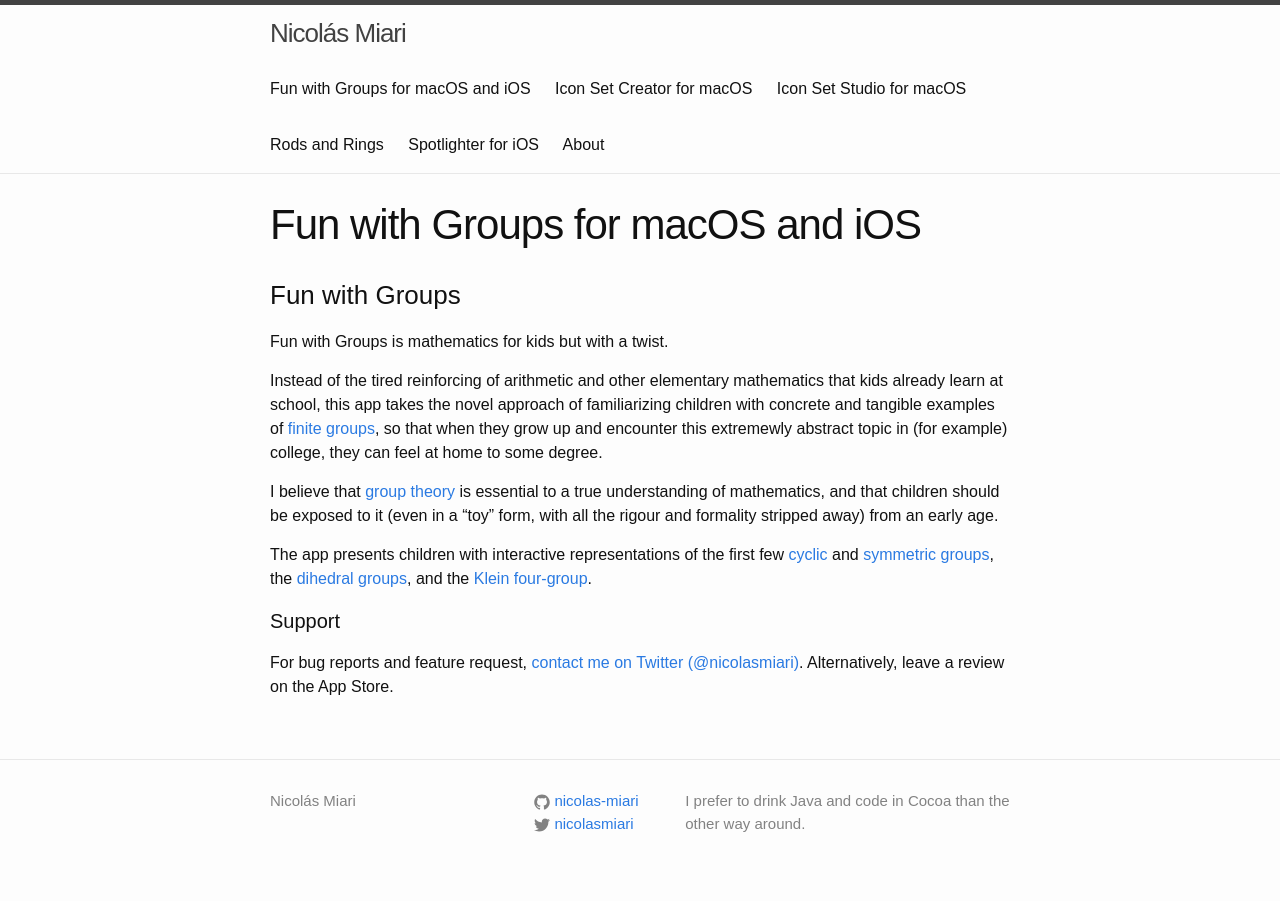
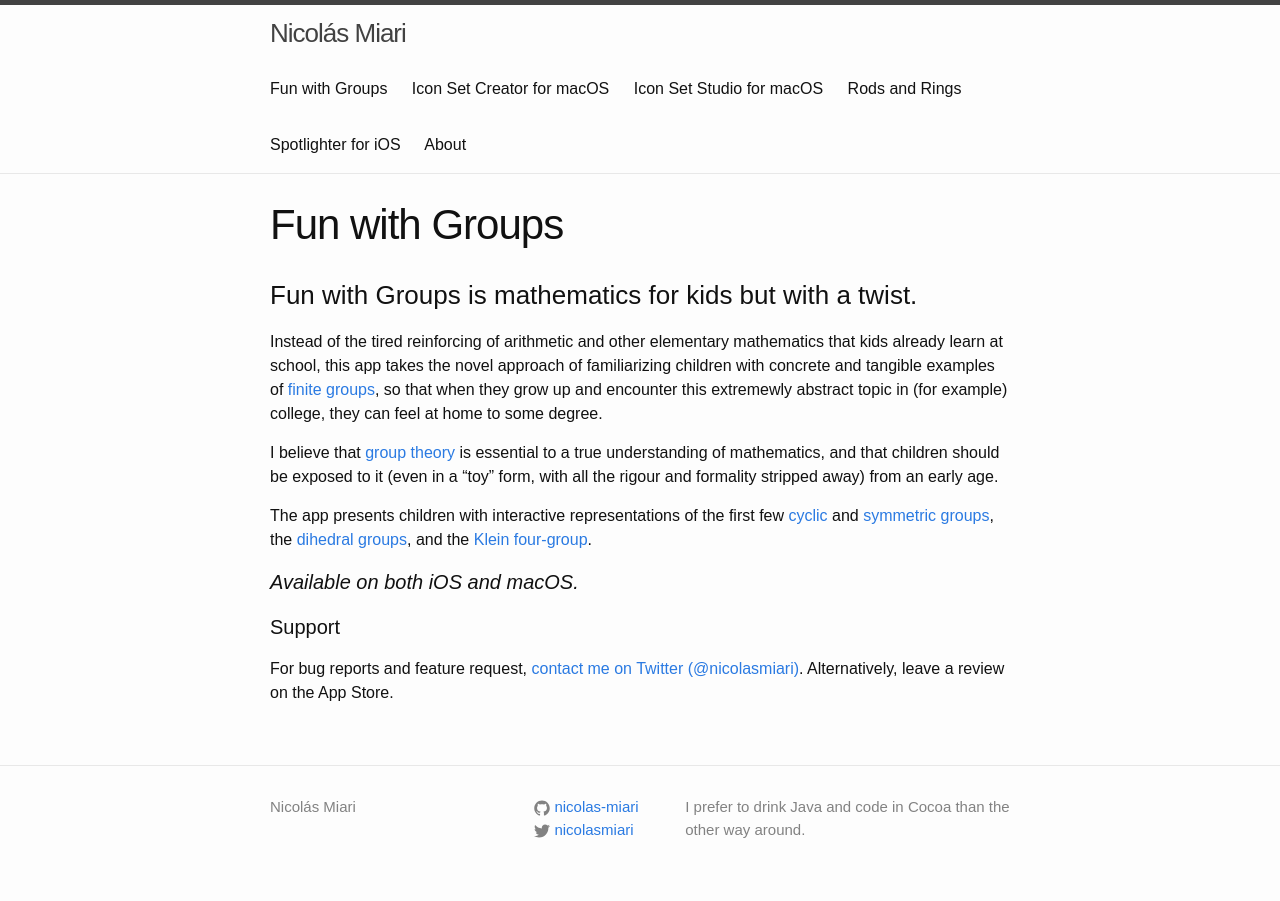
Before and after one commit to nicolas-miari/nicolas-miari.github.io, a Jekyll site: the page built from _pages/apps/fun_with_groups/FunWithGroups.markdown, in a window 1280 px wide. Built offline with Jekyll 4.4.1, drawn with Linux system fonts in a browser that asks for light colours.

Commit message:
Fix text

```diff
--- a/_pages/apps/fun_with_groups/FunWithGroups.markdown
+++ b/_pages/apps/fun_with_groups/FunWithGroups.markdown
@@ -1,13 +1,12 @@
 ---
 layout: page
-title:  "Fun with Groups for macOS and iOS"
+title:  "Fun with Groups"
 permalink: "/apps/FunWithGroups/"
 published: true
 ---
 
-### Fun with Groups
+### Fun with Groups is mathematics for kids but with a twist.
 
-Fun with Groups is mathematics for kids but with a twist.
 
 Instead of the tired reinforcing of arithmetic and other elementary mathematics that kids
 already learn at school, this app takes the novel approach of familiarizing children with
@@ -24,6 +23,8 @@
 [dihedral groups](https://en.wikipedia.org/wiki/Dihedral_group), and the
 [Klein four-group](https://en.wikipedia.org/wiki/Klein_four-group).
 
+#### _Available on both iOS and macOS._
+
 #### Support
 For bug reports and feature request, [contact me on Twitter (@nicolasmiari)](https://twitter.com/nicolasmiari).
 Alternatively, leave a review on the App Store.
```
